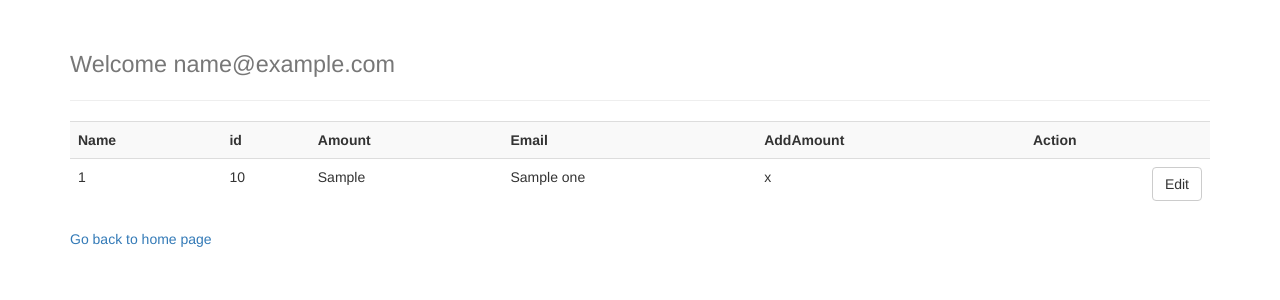
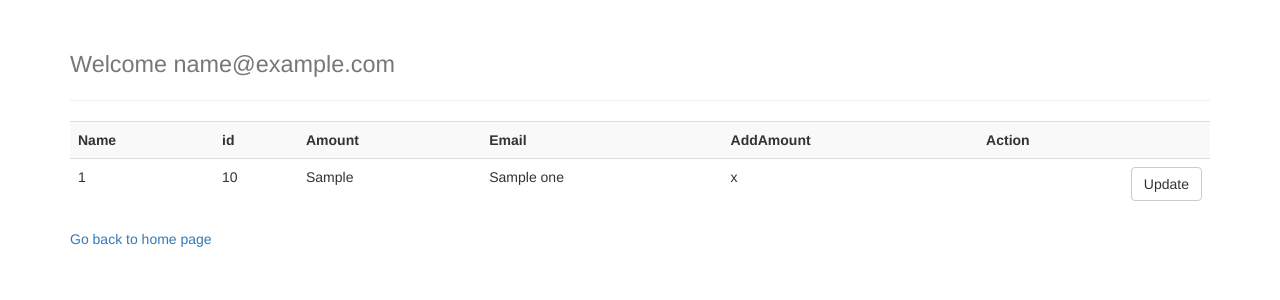
Before and after one commit to Mallikarjuna587/Flask, a Flask app: page /dashboard in a window 1280 px wide. Shown: the part 52-352 px from the top of the page. Run offline with Flask 2, Linux system fonts and the light colour scheme; the visitor is signed in with stand-in values (Sample User, id 1); tables that the repository leaves empty or names only in its code hold one stand-in row (values such as "Sample post"); some libraries are stand-ins or nearby versions.

Commit message:
Update dashboard.html

```diff
--- a/template/dashboard.html
+++ b/template/dashboard.html
@@ -19,7 +19,7 @@
         <td>{{row[2]}}</td>
         <td>{{row[3]}}</td>
         <td>{{row[4]}}</td>
-        <td><a href="edit_article/{{row[1]}}" class="btn btn-default pull-right">Edit</a></td>
+        <td><a href="edit_article/{{row[1]}}" class="btn btn-default pull-right">Update</a></td>
 
       </tr>
     {% endfor %}
```
